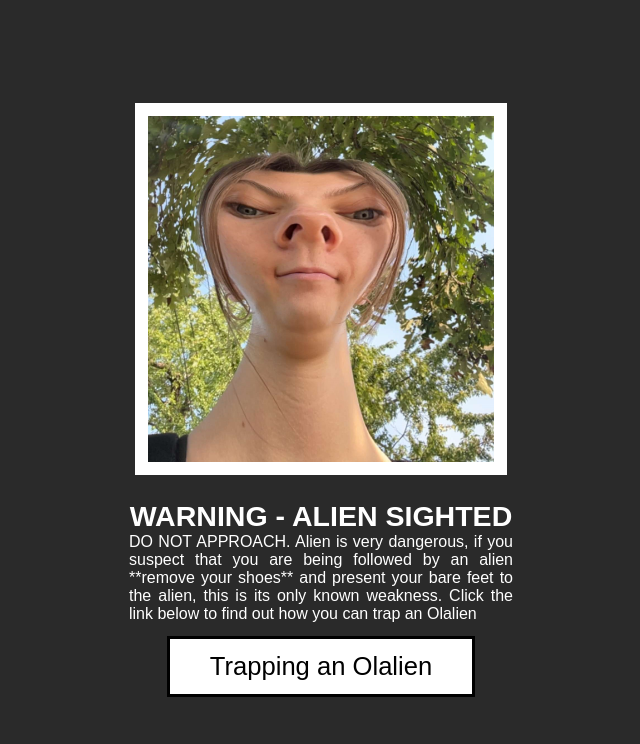
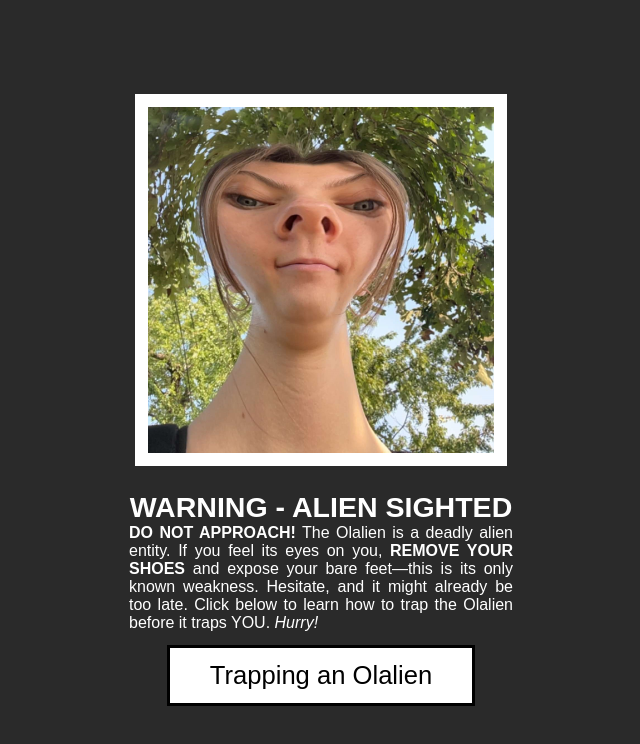
Before and after one commit to MistaNewVegas/olalien, a plain HTML site: page index.html in a window 1280 px wide. Shown: the whole page, without its empty margins (319-959 px from the left). Drawn offline with Linux system fonts and the light colour scheme.

Commit message:
changed text, reup

```diff
--- a/index.html
+++ b/index.html
@@ -15,8 +15,9 @@
             <div class="image">
                 <img src="img/ola.jpg">
                 <h1>WARNING - ALIEN SIGHTED</h1>
-                <p>DO NOT APPROACH. Alien is very dangerous, if you suspect that you are being followed by an alien **remove your shoes** and present your bare feet to the alien, this is its only known weakness. Click the link below to find out how you can trap an Olalien</p>
-
+                <p>
+                    <p><b>DO NOT APPROACH!</b> The Olalien is a deadly alien entity. If you feel its eyes on you, <b>REMOVE YOUR SHOES</b> and expose your bare feet—this is its only known weakness. Hesitate, and it might already be too late. Click below to learn how to trap the Olalien before it traps YOU. <i>Hurry!</i>
+                </p>
                 <a href="https://youtu.be/Qspzg7-LOuY?si=sjZiOF7m8lUu5SgY" target="_blank">Trapping an Olalien</a>
             </div>
         </div>
```
